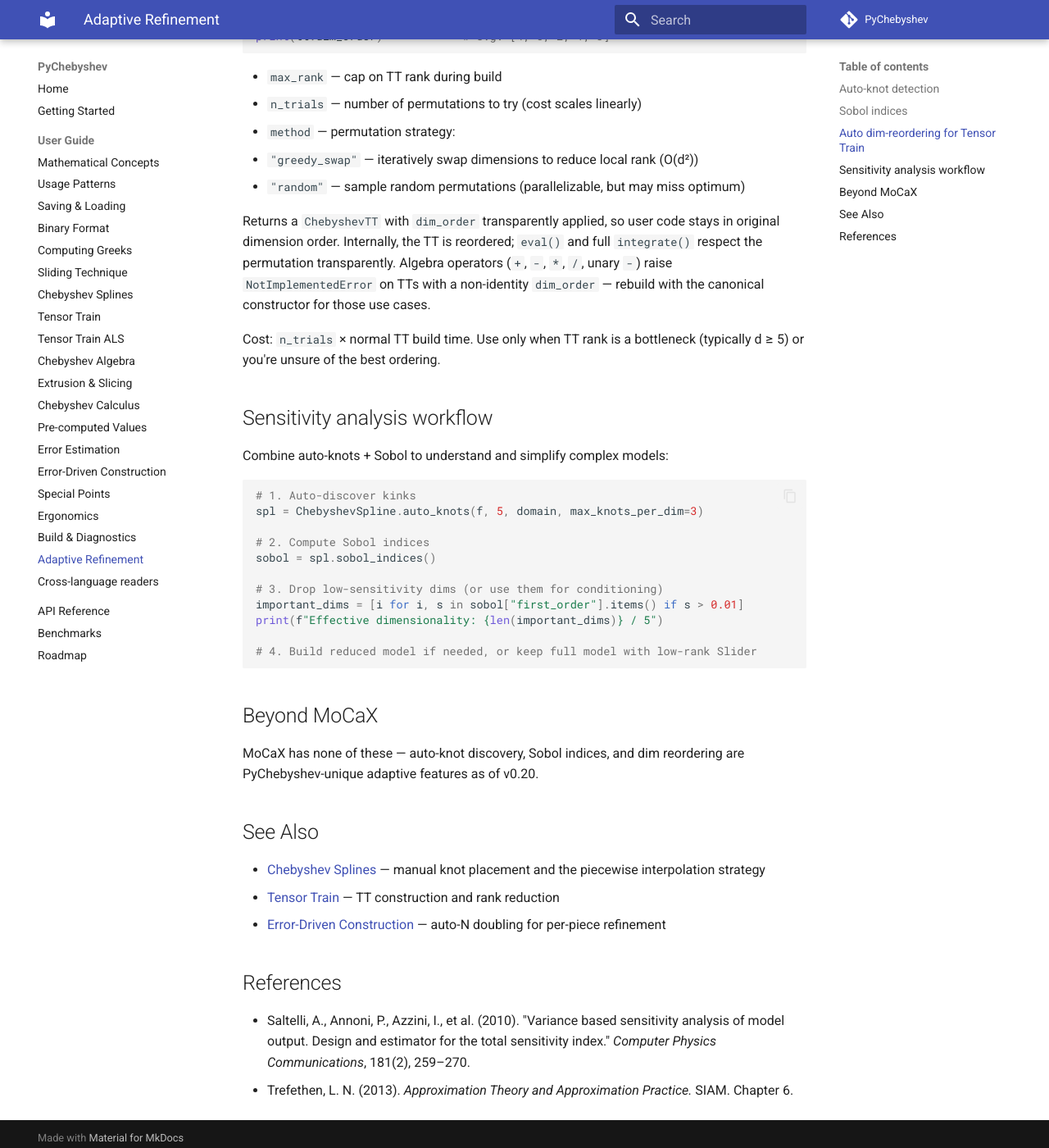
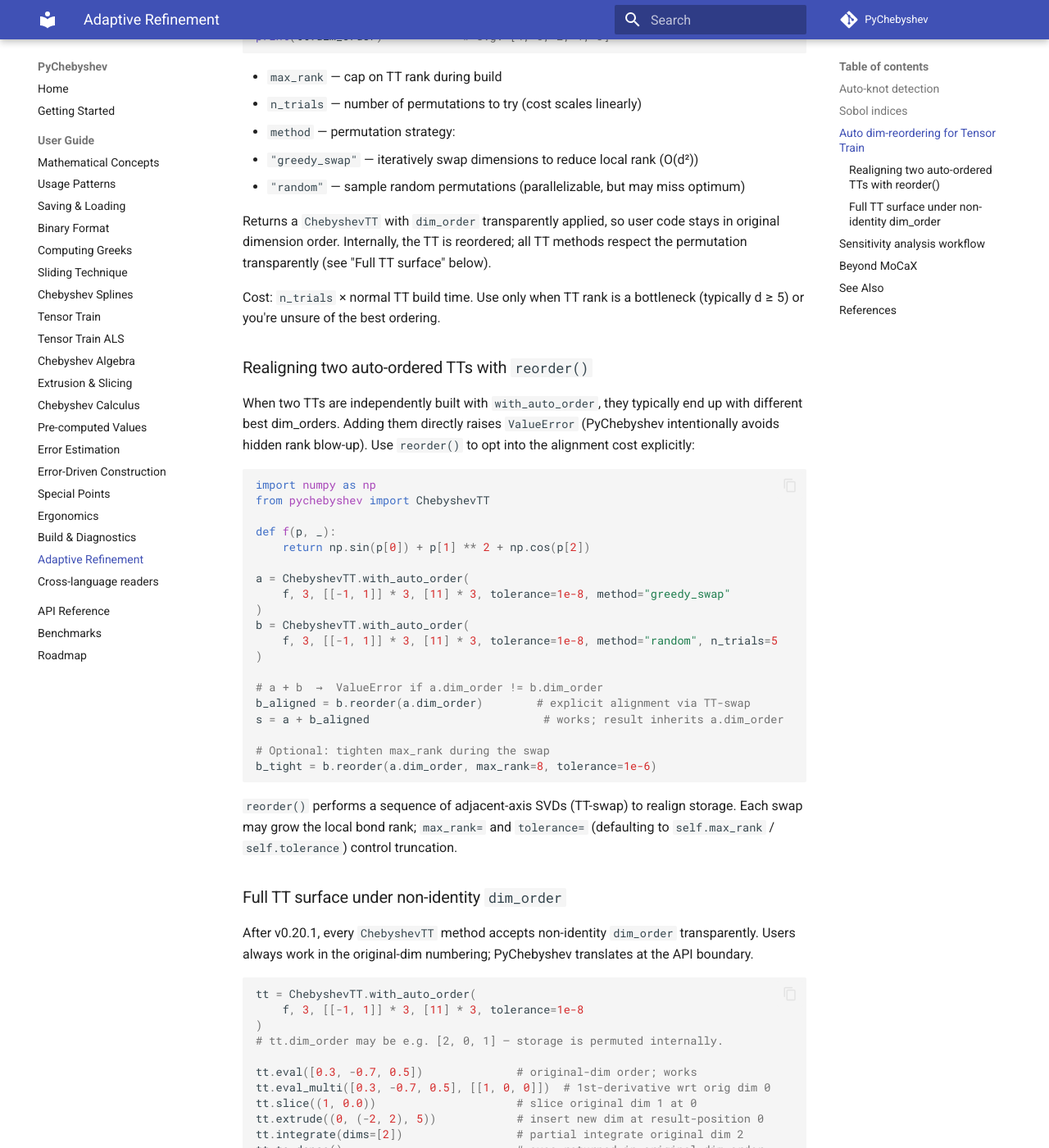
Before and after one commit to 0xC000005/PyChebyshev, an MkDocs documentation site: the page built from docs/user-guide/adaptive-refinement.md, in a window 1280 px wide and 1400 px high, scrolled down 1880 px. Shown: the whole window at 82% size. Built offline with MkDocs 1.6.1 and Material for MkDocs 9.7.7, drawn with Linux system fonts in a browser that asks for light colours; comment, search, counter and statistics services are not loaded; some of the changed text lies outside the part shown.

Commit message:
v0.20.1: user-guide refresh — full TT surface under non-identity dim_order
Drop the v0.20 known-limitations block; document reorder() as the
explicit alignment escape hatch for binary algebra; show that all
TT methods now accept non-identity dim_order transparently.

Co-Authored-By: Claude Opus 4.7 (1M context) <noreply@anthropic.com>

````diff
--- a/docs/user-guide/adaptive-refinement.md
+++ b/docs/user-guide/adaptive-refinement.md
@@ -89,13 +89,67 @@ print(tt.dim_order)            # e.g. [4, 0, 2, 1, 3]
   - `"random"` — sample random permutations (parallelizable, but may miss optimum)
 
 Returns a `ChebyshevTT` with `dim_order` transparently applied, so user code
-stays in original dimension order. Internally, the TT is reordered; `eval()`
-and full `integrate()` respect the permutation transparently. Algebra operators
-(`+`, `-`, `*`, `/`, unary `-`) raise `NotImplementedError` on TTs with a
-non-identity `dim_order` — rebuild with the canonical constructor for those use cases.
+stays in original dimension order. Internally, the TT is reordered; all TT
+methods respect the permutation transparently (see "Full TT surface" below).
 
 Cost: `n_trials` × normal TT build time. Use only when TT rank is a bottleneck
 (typically d ≥ 5) or you're unsure of the best ordering.
+
+### Realigning two auto-ordered TTs with `reorder()`
+
+When two TTs are independently built with `with_auto_order`, they
+typically end up with different best dim_orders. Adding them directly
+raises `ValueError` (PyChebyshev intentionally avoids hidden rank
+blow-up). Use `reorder()` to opt into the alignment cost explicitly:
+
+```python
+import numpy as np
+from pychebyshev import ChebyshevTT
+
+def f(p, _):
+    return np.sin(p[0]) + p[1] ** 2 + np.cos(p[2])
+
+a = ChebyshevTT.with_auto_order(
+    f, 3, [[-1, 1]] * 3, [11] * 3, tolerance=1e-8, method="greedy_swap"
+)
+b = ChebyshevTT.with_auto_order(
+    f, 3, [[-1, 1]] * 3, [11] * 3, tolerance=1e-8, method="random", n_trials=5
+)
+
+# a + b  →  ValueError if a.dim_order != b.dim_order
+b_aligned = b.reorder(a.dim_order)        # explicit alignment via TT-swap
+s = a + b_aligned                          # works; result inherits a.dim_order
+
+# Optional: tighten max_rank during the swap
+b_tight = b.reorder(a.dim_order, max_rank=8, tolerance=1e-6)
+```
+
+`reorder()` performs a sequence of adjacent-axis SVDs (TT-swap) to
+realign storage. Each swap may grow the local bond rank; `max_rank=`
+and `tolerance=` (defaulting to `self.max_rank` / `self.tolerance`)
+control truncation.
+
+### Full TT surface under non-identity `dim_order`
+
+After v0.20.1, every `ChebyshevTT` method accepts non-identity
+`dim_order` transparently. Users always work in the original-dim
+numbering; PyChebyshev translates at the API boundary.
+
+```python
+tt = ChebyshevTT.with_auto_order(
+    f, 3, [[-1, 1]] * 3, [11] * 3, tolerance=1e-8
+)
+# tt.dim_order may be e.g. [2, 0, 1] — storage is permuted internally.
+
+tt.eval([0.3, -0.7, 0.5])              # original-dim order; works
+tt.eval_multi([0.3, -0.7, 0.5], [[1, 0, 0]])  # 1st-derivative wrt orig dim 0
+tt.slice((1, 0.0))                     # slice original dim 1 at 0
+tt.extrude((0, (-2, 2), 5))            # insert new dim at result-position 0
+tt.integrate(dims=[2])                 # partial integrate original dim 2
+tt.to_dense()                          # axes returned in original-dim order
+(-tt).eval([0.1, 0.2, 0.3])            # unary algebra preserves dim_order
+2.0 * tt + tt                          # binary algebra succeeds (matching orders)
+```
 
 ## Sensitivity analysis workflow
 
````
